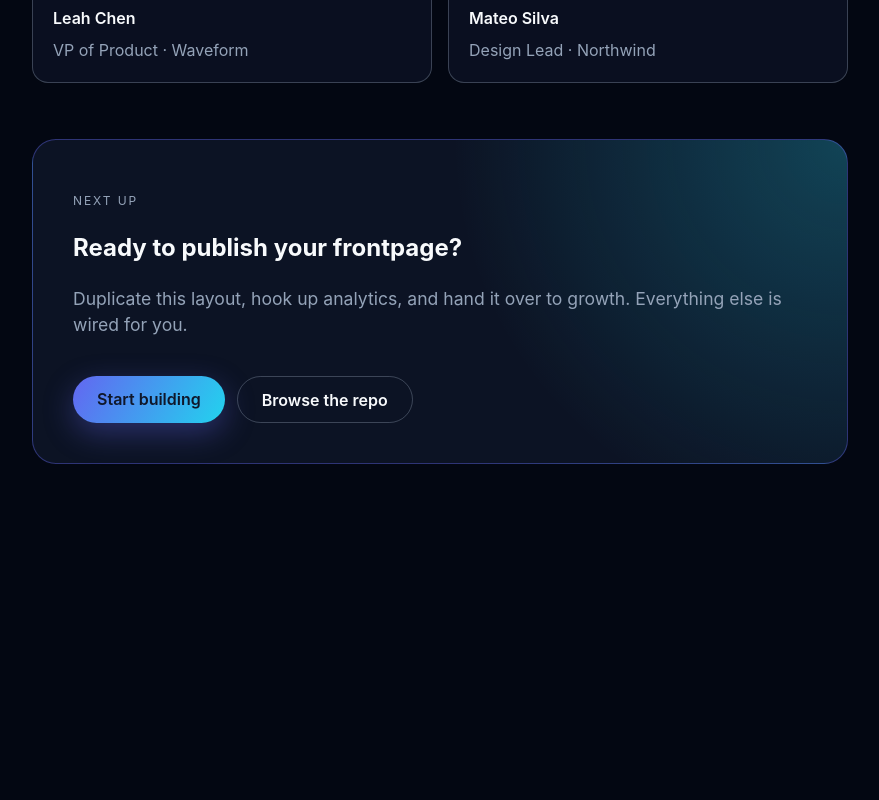
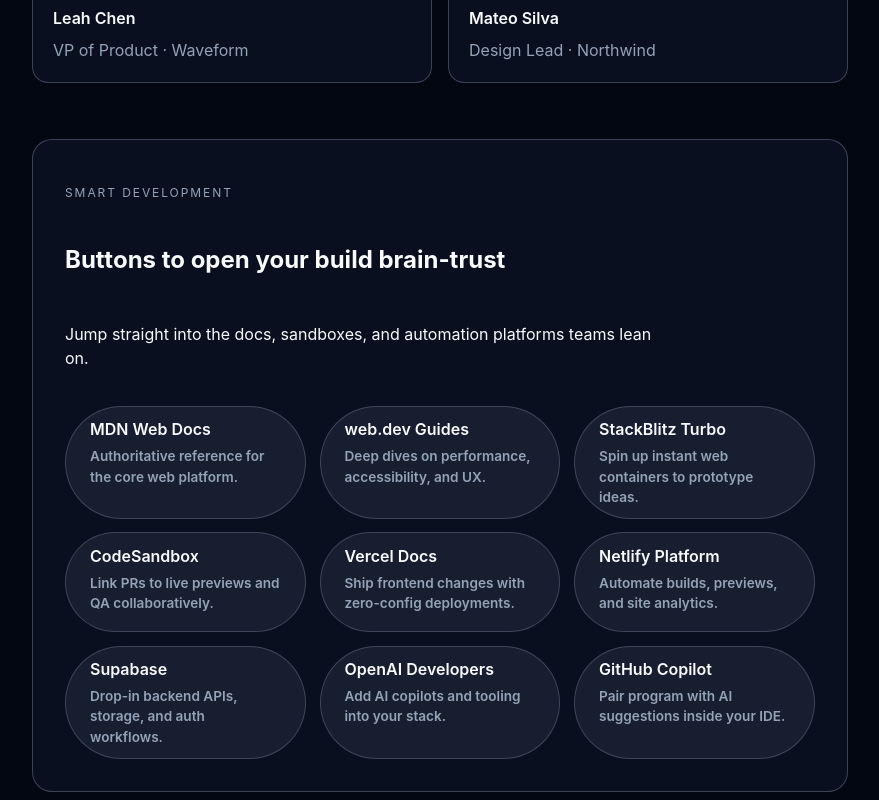
Before and after one commit to jesperbesper/taraSlaveTrial, a React (Vite) app: page / in a window 1280 px wide. Shown: the part 1820-2620 px from the top of the page, without its empty margins (200-1079 px from the left). Before the commit the page ends 2356 px from the top, so only its background shows below. Built offline with nearby package versions, Linux system fonts and the light colour scheme.

Commit message:
Add smart development buttons section
Introduce curated smart development resource buttons and styling to guide users toward tooling hubs.

```diff
--- a/src/App.css
+++ b/src/App.css
@@ -244,6 +244,47 @@
   gap: 1.25rem;
 }
 
+.smart-links {
+  border: 1px solid var(--border);
+  border-radius: 1.25rem;
+  padding: clamp(1.5rem, 3vw, 2rem);
+  background: rgba(15, 23, 42, 0.6);
+  display: flex;
+  flex-direction: column;
+  gap: 1.25rem;
+}
+
+.resource-grid {
+  display: grid;
+  grid-template-columns: repeat(auto-fit, minmax(200px, 1fr));
+  gap: 0.85rem;
+}
+
+.resource-button {
+  display: flex;
+  flex-direction: column;
+  align-items: flex-start;
+  text-align: left;
+  gap: 0.3rem;
+  background: rgba(148, 163, 184, 0.1);
+  border-color: rgba(148, 163, 184, 0.3);
+  min-height: 100px;
+}
+
+.resource-button:hover {
+  background: rgba(99, 102, 241, 0.15);
+}
+
+.resource-button__label {
+  font-weight: 600;
+  font-size: 1rem;
+}
+
+.resource-button__subtext {
+  font-size: 0.85rem;
+  color: var(--text-muted);
+}
+
 @media (max-width: 640px) {
   .app {
     padding: 1.5rem 1.25rem 2.5rem;
--- a/src/App.tsx
+++ b/src/App.tsx
@@ -39,6 +39,54 @@ const features: FeatureCardProps[] = [
 ]
 
 const checklist = ['Pick the hero and supporting sections you need', 'Swap copy, logos, and metrics for your audience', 'Preview in Vite and ship with confidence']
+
+const smartLinks = [
+  {
+    label: 'MDN Web Docs',
+    href: 'https://developer.mozilla.org/',
+    description: 'Authoritative reference for the core web platform.',
+  },
+  {
+    label: 'web.dev Guides',
+    href: 'https://web.dev/learn/',
+    description: 'Deep dives on performance, accessibility, and UX.',
+  },
+  {
+    label: 'StackBlitz Turbo',
+    href: 'https://stackblitz.com/',
+    description: 'Spin up instant web containers to prototype ideas.',
+  },
+  {
+    label: 'CodeSandbox',
+    href: 'https://codesandbox.io/',
+    description: 'Link PRs to live previews and QA collaboratively.',
+  },
+  {
+    label: 'Vercel Docs',
+    href: 'https://vercel.com/docs',
+    description: 'Ship frontend changes with zero-config deployments.',
+  },
+  {
+    label: 'Netlify Platform',
+    href: 'https://docs.netlify.com/',
+    description: 'Automate builds, previews, and site analytics.',
+  },
+  {
+    label: 'Supabase',
+    href: 'https://supabase.com/docs',
+    description: 'Drop-in backend APIs, storage, and auth workflows.',
+  },
+  {
+    label: 'OpenAI Developers',
+    href: 'https://platform.openai.com/docs',
+    description: 'Add AI copilots and tooling into your stack.',
+  },
+  {
+    label: 'GitHub Copilot',
+    href: 'https://github.com/features/copilot',
+    description: 'Pair program with AI suggestions inside your IDE.',
+  },
+]
 
 const testimonials: Testimonial[] = [
   {
@@ -142,6 +190,22 @@ function App() {
         </div>
       </section>
 
+      <section className="smart-links">
+        <div className="section-heading">
+          <p className="eyebrow">Smart development</p>
+          <h2>Buttons to open your build brain-trust</h2>
+          <p>Jump straight into the docs, sandboxes, and automation platforms teams lean on.</p>
+        </div>
+        <div className="resource-grid">
+          {smartLinks.map((link) => (
+            <a className="button resource-button" key={link.label} href={link.href} target="_blank" rel="noreferrer">
+              <span className="resource-button__label">{link.label}</span>
+              <span className="resource-button__subtext">{link.description}</span>
+            </a>
+          ))}
+        </div>
+      </section>
+
       <section className="cta">
         <div>
           <p className="eyebrow">Next up</p>
```
